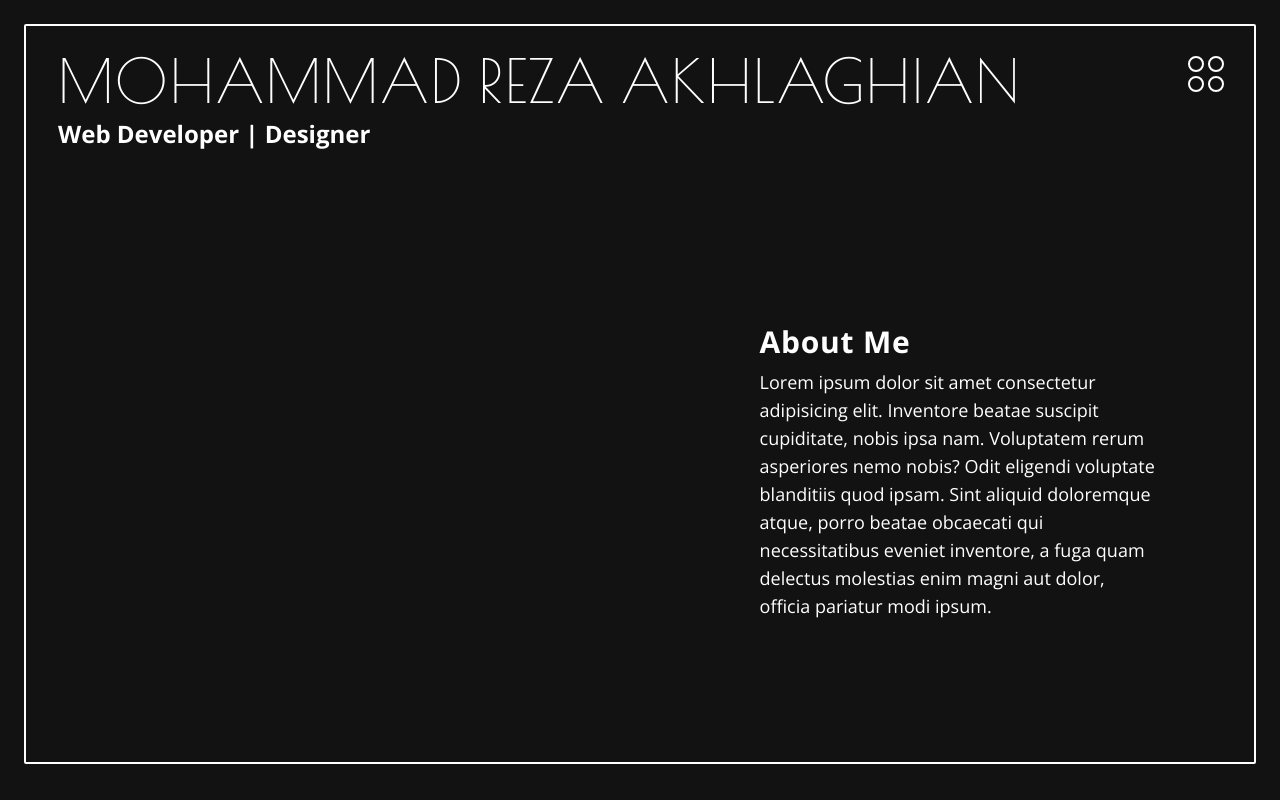
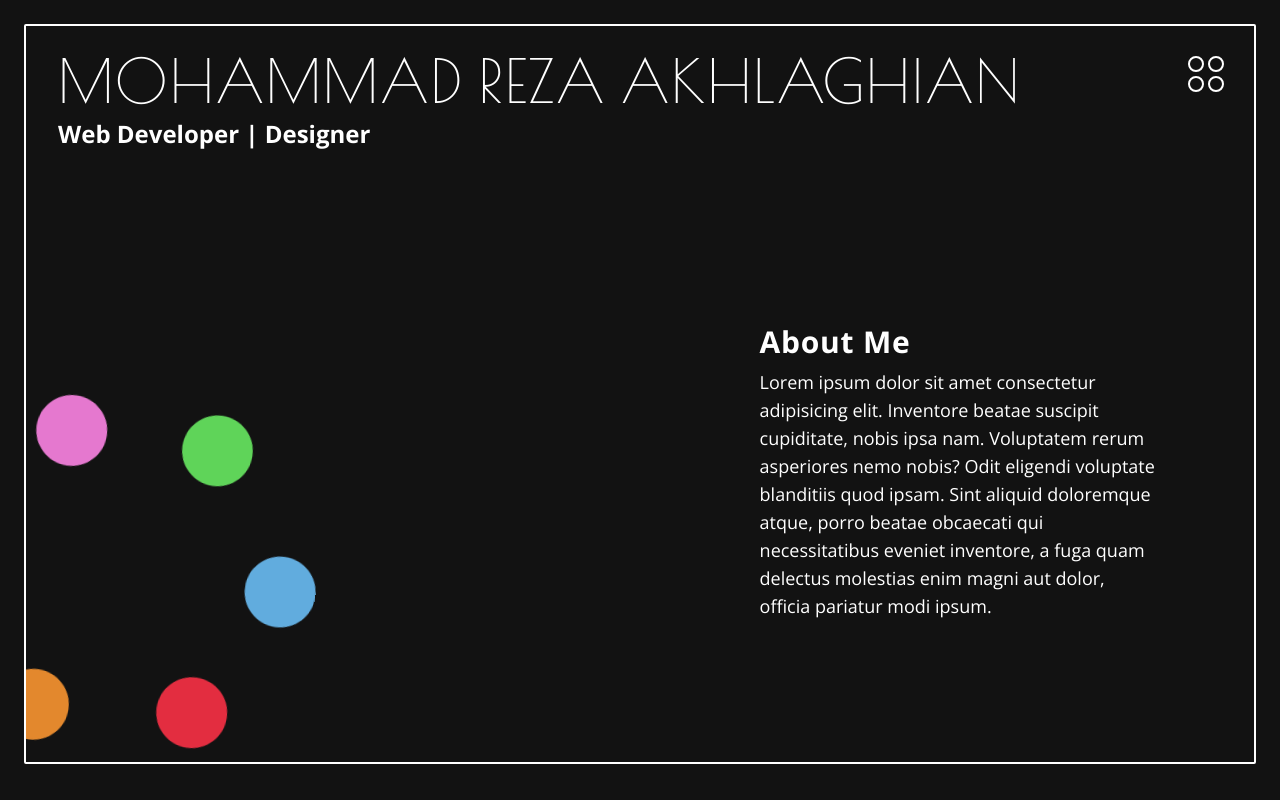
Before and after one commit to shayanakhlaghian/portofolio, a Next.js app: page / in a window 1280 px wide. Built offline with nearby package versions, Linux system fonts and the light colour scheme.

Commit message:
add logo to layout

```diff
--- a/app/layout.tsx
+++ b/app/layout.tsx
@@ -3,6 +3,7 @@ import type { Metadata } from 'next';
 import { Poiret_One, Open_Sans } from 'next/font/google';
 
 import Menu from './components/Menu';
+import Logo from './components/Logo';
 
 const poiretOne = Poiret_One({
   subsets: ['latin'],
@@ -17,8 +18,8 @@ const openSans = Open_Sans({
 });
 
 export const metadata: Metadata = {
-  title: 'Create Next App',
-  description: 'Generated by create next app',
+  title: 'Mohammad Reza Akhlaghian',
+  description: 'Web Developer and Designer',
 };
 
 export default function RootLayout({
@@ -30,8 +31,9 @@ export default function RootLayout({
     <html lang='en' className={`${openSans.variable} ${poiretOne.variable}`}>
       <body className='bg-night text-white h-[90vh] md:h-[92.5vh]'>
         <Menu />
-        <div className='border-2 border-white m-6 h-full p-4 rounded-sm overflow-hidden'>
+        <div className='border-2 border-white m-6 h-full p-4 rounded-sm overflow-hidden relative'>
           {children}
+          <Logo />
         </div>
       </body>
     </html>
```
